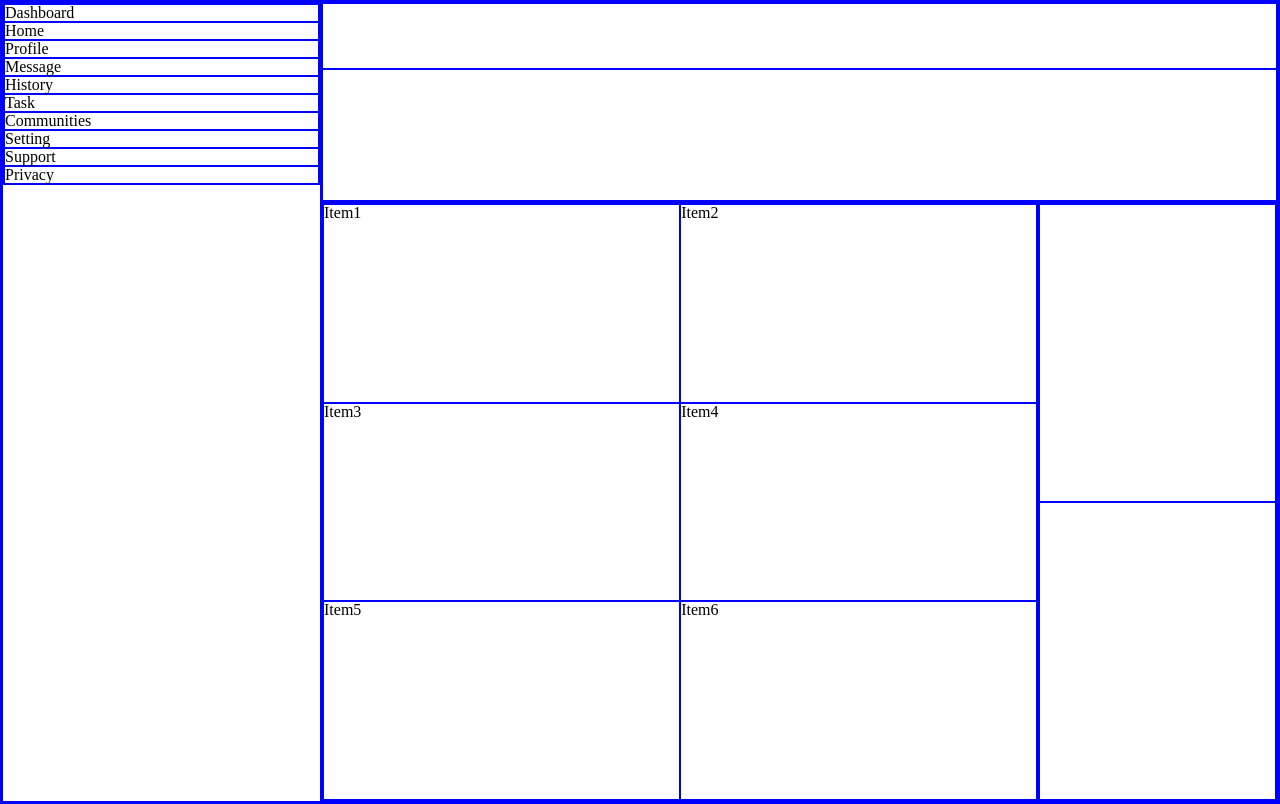
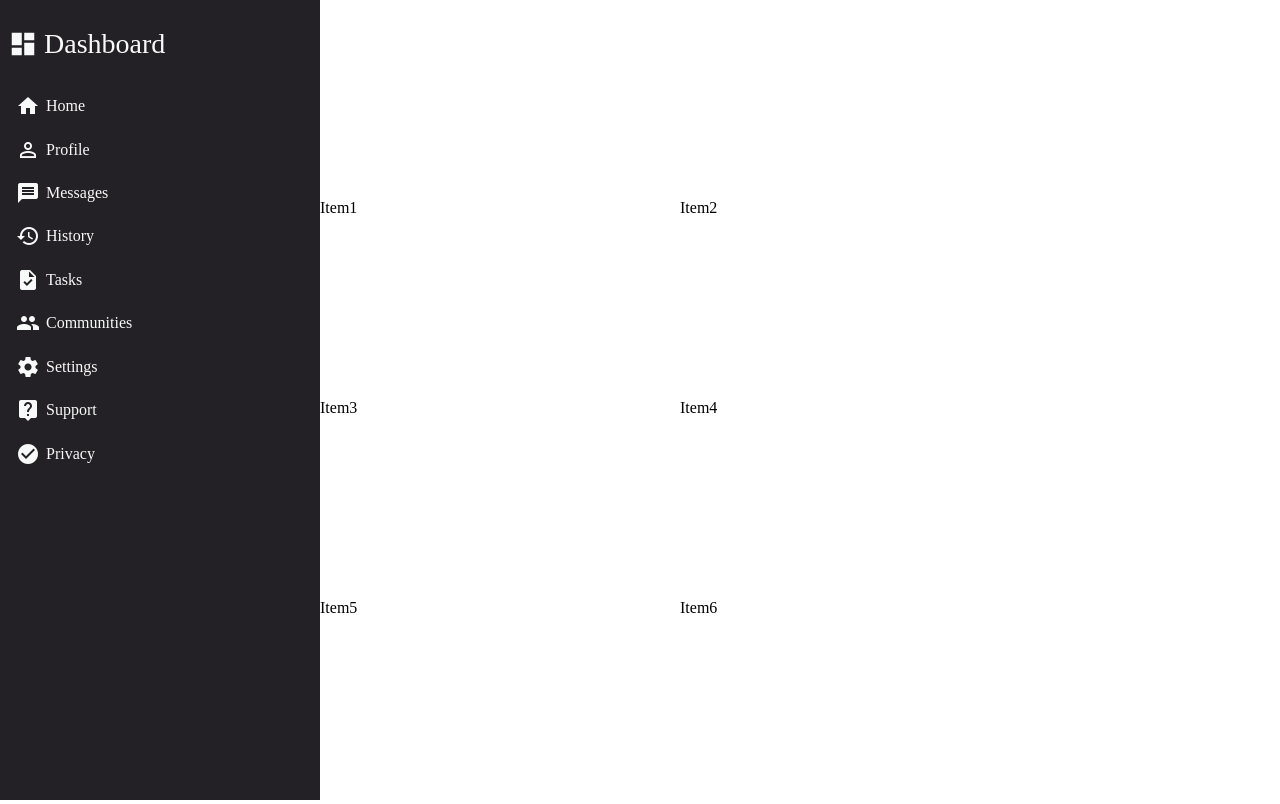
Before and after one commit to muditchoudhary/admin-dashboard, a plain HTML site: page index.html in a window 1280 px wide. Drawn offline with Linux system fonts and the light colour scheme.

Commit message:
Styled sidebar

```diff
--- a/index.html
+++ b/index.html
@@ -6,22 +6,43 @@
     <meta http-equiv="X-UA-Compatible" content="IE=edge">
     <meta name="viewport" content="width=device-width, initial-scale=1.0">
     <link rel="stylesheet" href="style.css">
+    <link rel="stylesheet" href="https://fonts.googleapis.com/icon?family=Material+Icons">
     <title>Admin Dashboard</title>
 </head>
 
 <body>
     <aside class="sidebar">
         <ul>
-            <li>Dashboard</li>
-            <li>Home</li>
-            <li>Profile</li>
-            <li>Message</li>
-            <li>History</li>
-            <li>Task</li>
-            <li>Communities</li>
-            <li>Setting</li>
-            <li>Support</li>
-            <li>Privacy</li>
+            <li>
+                <i class="material-icons">dashboard</i>Dashboard
+            </li>
+            <li>
+                <i class="material-icons">home</i>Home
+            </li>
+            <li>
+                <i class="material-icons">perm_identity</i>Profile
+            </li>
+            <li>
+                <i class="material-icons">message</i>Messages
+            </li>
+            <li>
+                <i class="material-icons">history</i>History
+            </li>
+            <li>
+                <i class="material-icons">task</i>Tasks
+            </li>
+            <li>
+                <i class="material-icons">group</i>Communities
+            </li>
+            <li>
+                <i class="material-icons">settings</i>Settings
+            </li>
+            <li>
+                <i class="material-icons">live_help</i>Support
+            </li>
+            <li>
+                <i class="material-icons">check_circle</i>Privacy
+            </li>
         </ul>
     </aside>
     <header class="header">
--- a/style.css
+++ b/style.css
@@ -22,7 +22,7 @@ time, mark, audio, video {
 	font-size: 100%;
 	font: inherit;
 	vertical-align: baseline;
-    border: 1px solid blue;
+    /* border: 1px solid blue; */
 }
 /* HTML5 display-role reset for older browsers */
 article, aside, details, figcaption, figure,
@@ -70,7 +70,44 @@ body {
 }
 
 .sidebar {
-	grid-row: 1 / 3;
+    grid-row: 1 / 3;
+    display: grid;
+    grid-template-rows: 60%;
+    background: #232125;
+}
+
+.sidebar ul {
+    display: grid;
+    grid-template-rows: 2fr 1fr 1fr 1fr 1fr 1fr 1fr 1fr 1fr 1fr;
+    margin: 8px;
+    gap: 7px;
+}
+
+.sidebar ul li {
+    color: #f8f9f9;
+    display: grid;
+    grid-template-columns: 0fr 1fr;
+    align-items: center;
+}
+
+.sidebar ul li:not(li:first-child):hover {
+	color: #f6c915;
+	cursor: pointer;
+}
+.sidebar ul li:first-child {
+	font-size: 28px;
+}
+
+.sidebar ul li:first-child i {
+	font-size: 30px;
+}
+
+.sidebar ul li i {
+    margin-right: 6px;
+}
+
+.sidebar ul li:not(li:first-child) {
+	margin-left: 8px;
 }
 .main {
     display: grid;
```
